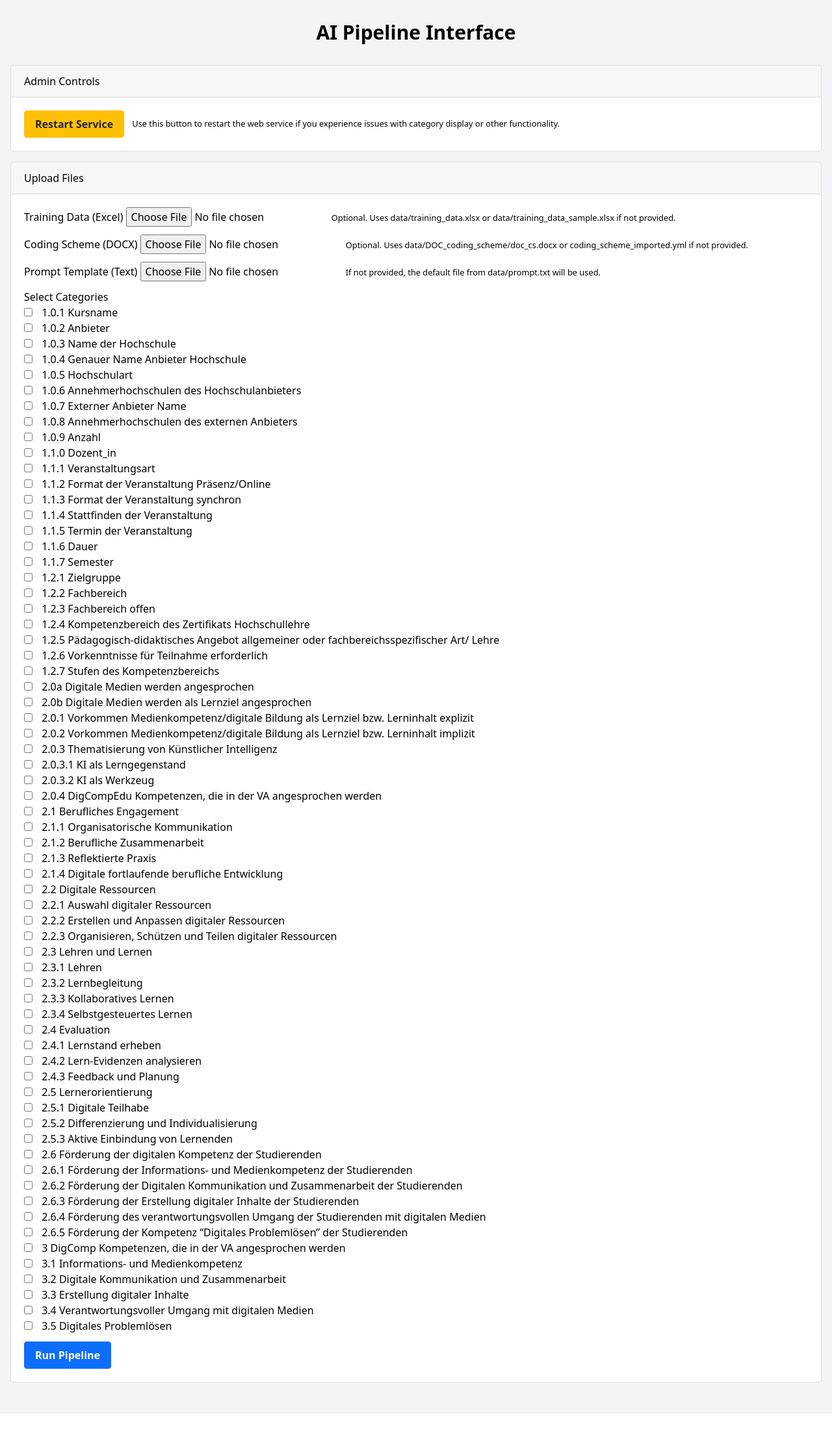
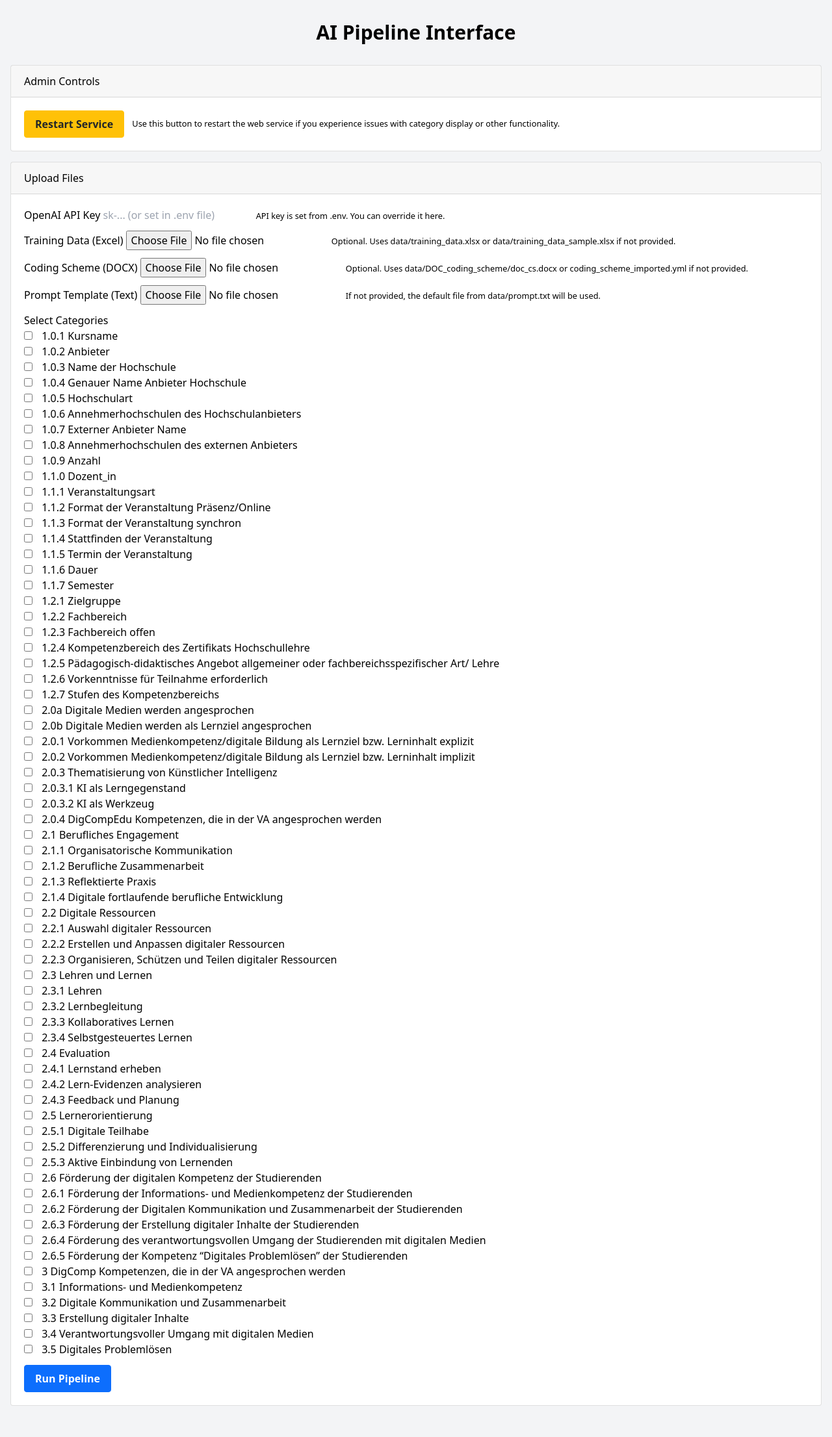
Before and after one commit to BergerMediaProjects/AI-coding-pipeline, a Flask app: page / in a window 1280 px wide. Shown: the whole page at 65% size. Before the commit the page ends 2128 px from the top, so only its background shows below. Run offline with Flask 3, Linux system fonts and the light colour scheme; some libraries are stand-ins or nearby versions.

Commit message:
Add Docker, launchers, API key in UI, Windows setup.bat
- Docker: docker-compose up for one-command run
- Double-click launchers: start.bat (Windows), start.command (Mac)
- API key in web form - no .env editing required
- setup.bat for Windows (no bash needed)
- Updated README Quick Start for all platforms

Co-authored-by: Cursor <cursoragent@cursor.com>

```diff
--- a/run_pipeline.py
+++ b/run_pipeline.py
@@ -37,10 +37,8 @@ import re
 # Get the root directory path
 root_dir = os.path.dirname(os.path.abspath(__file__))
 
-# Verify API key is loaded
+# API key is loaded from env or can be provided at runtime (e.g. via web UI)
 api_key = os.getenv("OPENAI_API_KEY")
-if not api_key:
-    raise ValueError("OPENAI_API_KEY not found in environment variables. Please check your .env file.")
 
 # Debug: Print environment variables
 print("\n=== Environment Variables ===")
--- a/web_interface/app.py
+++ b/web_interface/app.py
@@ -33,10 +33,8 @@ from utils.fix_yaml_format import fix_yaml_format
 from utils.validate_yaml import validate_yaml
 from run_pipeline import TrainingDataClassifier, CONFIG
 
-# Verify API key is loaded
+# API key can be in .env or entered in web UI
 api_key = os.getenv("OPENAI_API_KEY")
-if not api_key:
-    raise ValueError("OPENAI_API_KEY not found in environment variables. Please check your .env file.")
 
 # Configure logging
 def setup_logging():
@@ -329,7 +327,7 @@ def index():
                 'path_used': coding_scheme_path,
                 'session_id': session_id
             })
-            return render_template('index.html', categories=filtered_scheme)
+            return render_template('index.html', categories=filtered_scheme, api_key_configured=bool(os.getenv("OPENAI_API_KEY")))
     except Exception as e:
         logger.error("Error loading coding scheme", extra={
             'error': str(e),
@@ -347,14 +345,14 @@ def index():
                     'path_used': default_path,
                     'session_id': session_id
                 })
-                return render_template('index.html', categories=filtered_scheme)
+                return render_template('index.html', categories=filtered_scheme, api_key_configured=bool(os.getenv("OPENAI_API_KEY")))
         except Exception as e:
             logger.error("Error loading default coding scheme", extra={
                 'error': str(e),
                 'path': default_path,
                 'session_id': session_id
             })
-            return render_template('index.html', categories={})
+            return render_template('index.html', categories={}, api_key_configured=bool(os.getenv("OPENAI_API_KEY")))
 
 @app.route('/upload', methods=['POST'])
 def upload_file():
@@ -459,6 +457,17 @@ async def run_pipeline():
             'error': None,
             'is_cancelled': False
         }
+
+        # Get API key from form or use env (allows running without .env)
+        api_key = request.form.get('api_key', '').strip()
+        if api_key:
+            os.environ['OPENAI_API_KEY'] = api_key
+        if not os.getenv("OPENAI_API_KEY"):
+            pipeline_status['is_running'] = False
+            return jsonify({
+                'status': 'error',
+                'message': 'OpenAI API key required. Enter it in the field above or add OPENAI_API_KEY to your .env file.'
+            }), 400
 
         # Get uploaded files
         data_file = request.files.get('data_file')
@@ -731,4 +740,5 @@ def handle_405(error):
     }), 405
 
 if __name__ == '__main__':
-    app.run(debug=True, port=5001, host='127.0.0.1')
+    host = '0.0.0.0' if os.getenv('FLASK_RUN_HOST') == '0.0.0.0' else '127.0.0.1'
+    app.run(debug=True, port=5001, host=host)
--- a/web_interface/templates/index.html
+++ b/web_interface/templates/index.html
@@ -162,6 +162,15 @@
             </div>
             <div class="card-body">
                 <form id="uploadForm" enctype="multipart/form-data">
+                    <div class="mb-3">
+                        <label for="apiKey" class="form-label">OpenAI API Key</label>
+                        <input type="password" class="form-control" id="apiKey" name="api_key"
+                               placeholder="sk-... (or set in .env file)" autocomplete="off">
+                        <small class="form-text text-muted">
+                            {% if api_key_configured|default(False) %}API key is set from .env. You can override it here.{% else %}
+                            <strong>Required.</strong> Paste your OpenAI API key here — no need to edit files.{% endif %}
+                        </small>
+                    </div>
                     <div class="mb-3">
                         <label for="dataFile" class="form-label">Training Data (Excel)</label>
                         <input type="file" class="form-control" id="dataFile" name="data_file" accept=".xlsx">
```
Also changed, not shown: docker-compose.yml (added, +13 -0 lines), README.md, 5 other files.
